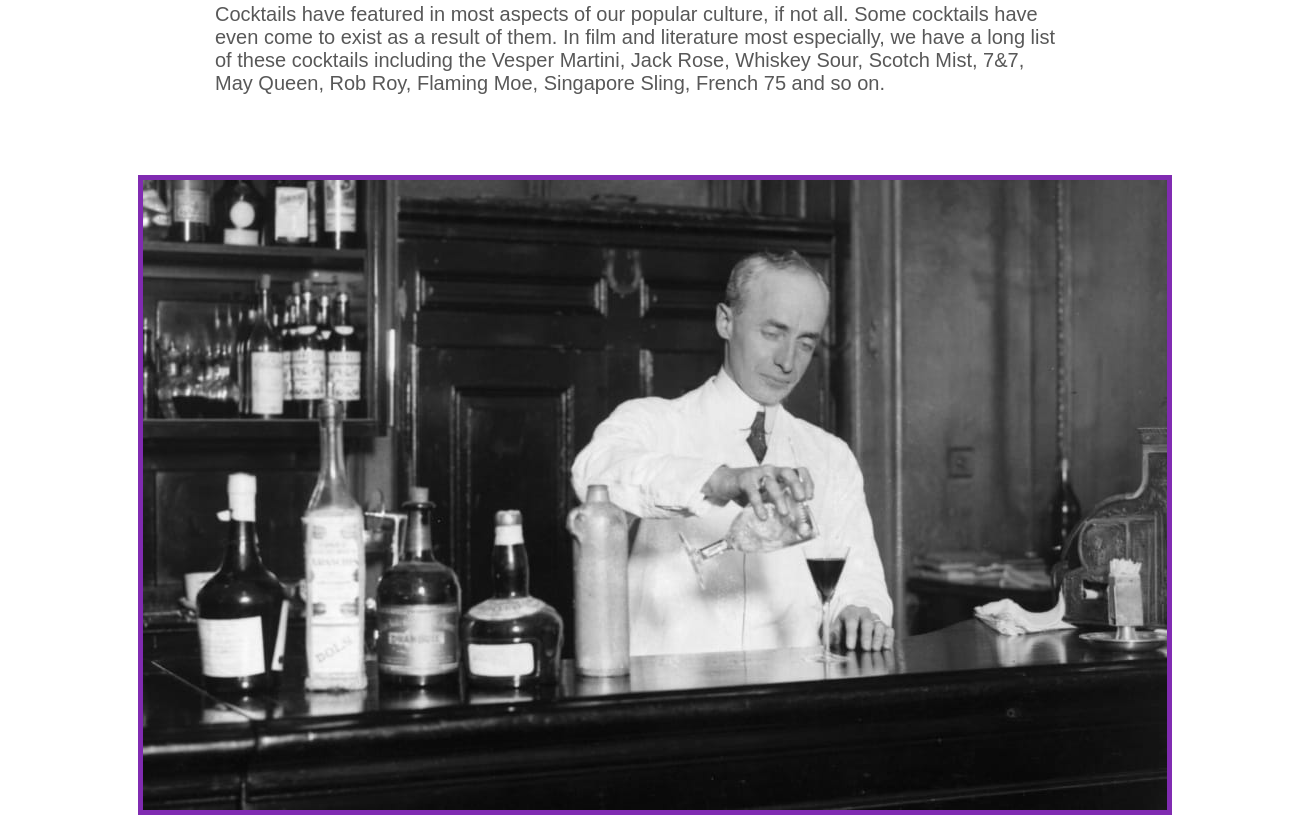
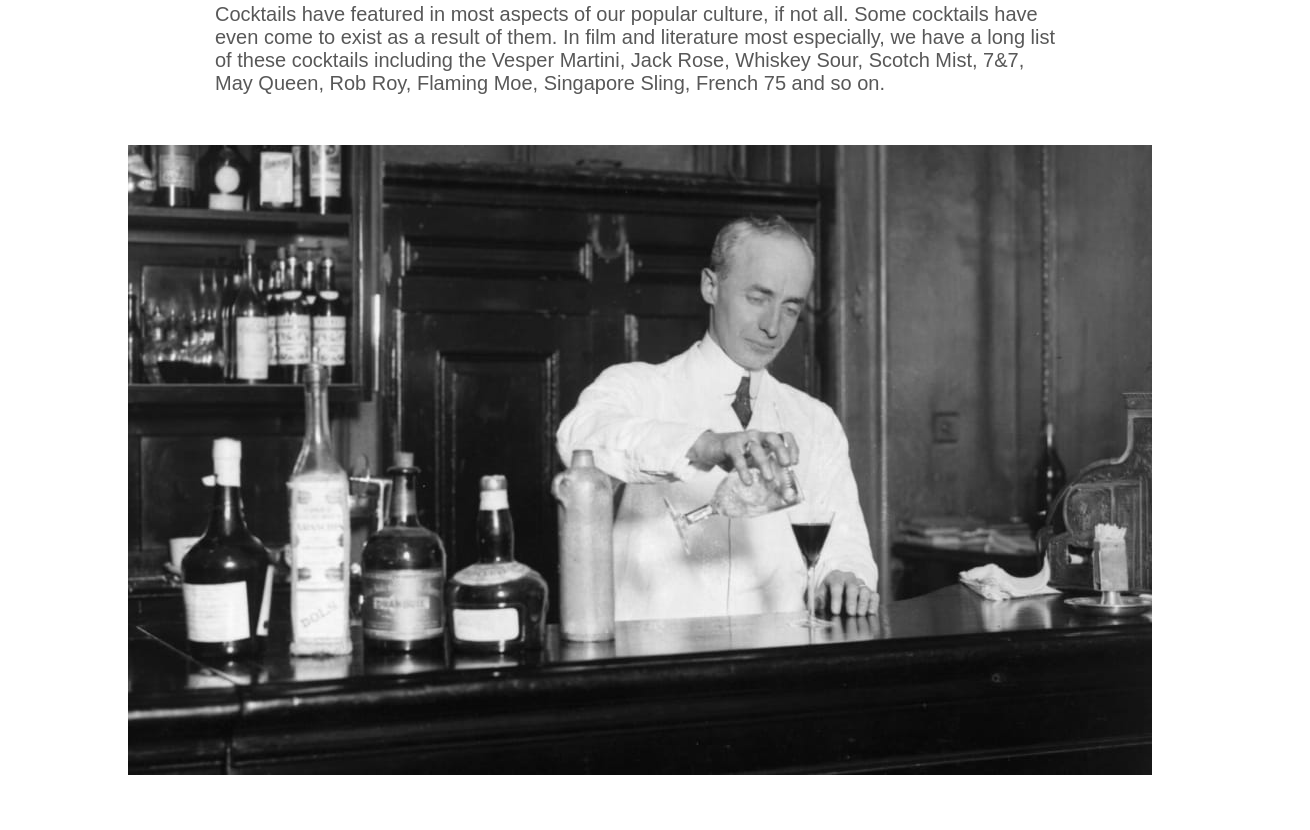
Before and after one commit to noelw19/Project-Assess-3, a plain HTML site: page Index.html in a window 1280 px wide. Shown: the part 1758-2588 px from the top of the page, 1310 px wide, since content can reach past the window. Drawn offline with Linux system fonts and the light colour scheme.

Commit message:
added assets folder for all css and imgs

```diff
--- a/styles.css
+++ b/Assets/css/styles.css
@@ -52,14 +52,13 @@ header h1::after {
     color:#802BB1;
 }
 
-
 .parallax {
     color:#ffffff;
     font-size:30px;
     display: flex;
     justify-content: center;
     align-items: center;
-    background-image:url("Img/Spirit\ _shelf.jpg");
+    background-image:url("../img/spiritShelf.jpg");
     height:100%;
     background-attachment: fixed;
     background-position: center;
@@ -79,19 +78,6 @@ header h1::after {
 }
 .parallax h1 {
     background-color: #802BB1;
-}
-
-.main {
-    width: 100%;
-    padding: 15px;
-    display: flex;
-    align-items: center;
-    justify-content:center;
-}
-
-img {
-    border: 5px solid #802BB1;
-    margin-top:30px;
 }
 
 .Hist {
@@ -125,6 +111,7 @@ img {
     font-family: sans-serif;
     padding: 15px;
     text-align: left;
+    padding-bottom:30px;
 
 
 }
@@ -133,6 +120,12 @@ img {
     color:#585858;
 }
 
-/*.histwrap {
-    background-color:#2D283E ;
-}*/
+.flex {
+    display:flex;
+    align-items:center;
+    justify-content:center;
+}
+
+.flex img {
+    margin-bottom:40px;
+}
--- a/Index.html
+++ b/Index.html
@@ -8,7 +8,7 @@
     <title>Variant Cocktails</title>
     <meta name="description" content="">
     <meta name="viewport" content="width=device-width, initial-scale=1">
-    <link rel="stylesheet" href="styles.css">
+    <link rel="stylesheet" href="Assets/css/styles.css">
 </head>
 
 <body>
@@ -28,8 +28,6 @@
     <div class="parallax">
         <p><h1>LEARN THE LANGUAGE OF THE BAR</h1></p>
     </div>
-
-    <div class="histwrap">
 
 
         <div class="Hist">
@@ -69,11 +67,10 @@
                 Flaming Moe, Singapore Sling, French 75 and so on.</p>
         </div>
 
-        <div class=main>
-            <img src="Img/Bw_bar.jpg">
+        <div class="flex">
+            <img src="Assets/img/Bw_bar.jpg">
+
         </div>
-
-    </div>
 
 </body>
 
```
Also changed, not shown: Assets/img/Bw_bar.jpg (renamed from Img/Bw_bar.jpg), Assets/img/CocktailLine.jpg (renamed from Img/Cocktail Line Up.jpg), Assets/img/cocktailLine2.jpg (renamed from Img/Cocktail Line Up 2.jpg), Assets/img/spiritShelf.jpg (renamed from Img/Spirit _shelf.jpg), 1 other file.
